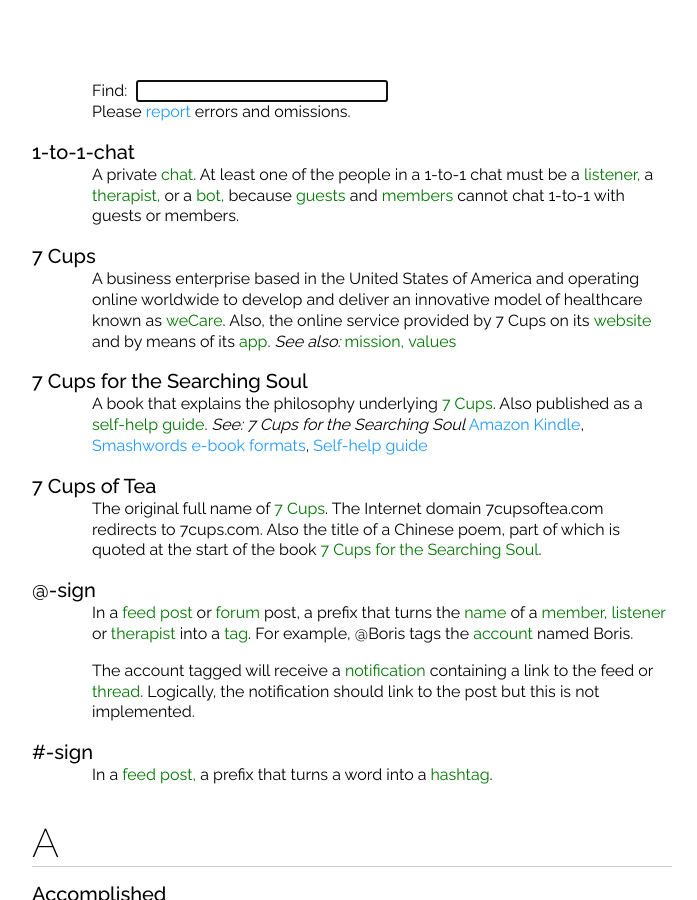
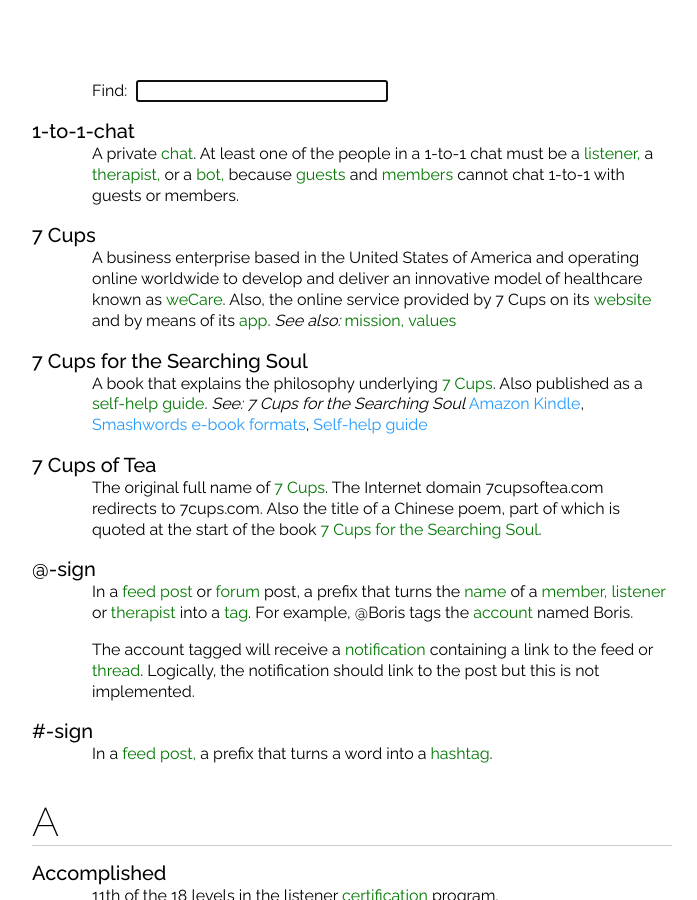
Before and after one commit to RarelyCharlie/rarelycharlie.github.io, a Jekyll site: the page built from glossary-framed.md, in a window 1280 px wide and 900 px high. Shown: the whole window, without its empty margins (288-985 px from the left). Built offline with Jekyll 4.4.1, drawn with Linux system fonts in a browser that asks for light colours.

Commit message:
remove feedback

```diff
--- a/_layouts/glossary-framed.html
+++ b/_layouts/glossary-framed.html
@@ -127,8 +127,7 @@ document.addEventListener('DOMContentLoaded', function () {
 <body>
 <div id="content">
 <form action="javascript:void()">
-<p>Find:<input id="find" type="search" size="24" onkeypress="keypress()" autofocus autocapitalize="none"><br/>
-Please <a href="{{ page.feedback }}" title="7 Cups forum thread">report</a> errors and omissions.</p>
+<p>Find:<input id="find" type="search" size="24" onkeypress="keypress()" autofocus autocapitalize="none"></p>
 </form>
 <p id="nohash" class="hidden">The hashtag <span id="badhash"></span> cannot be found.</p>
 {{ content }}
```
